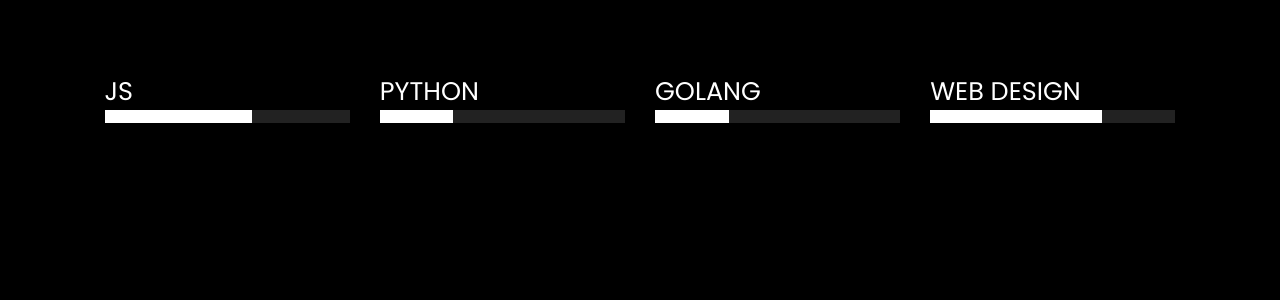
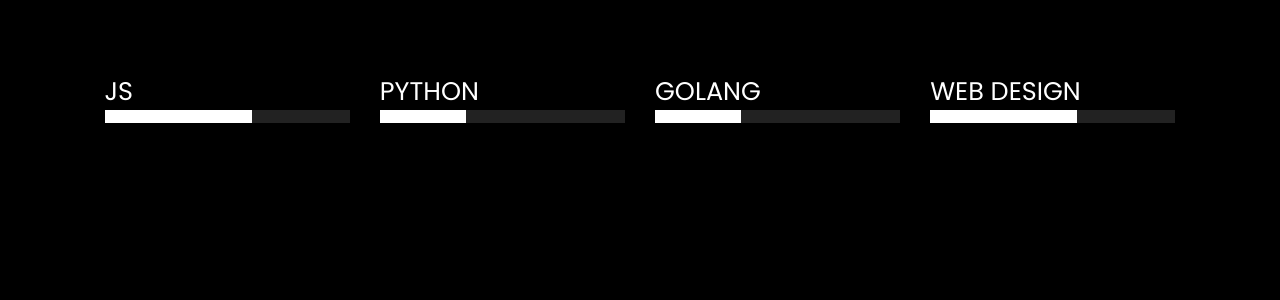
Before and after one commit to alanrme/xilog, a Jekyll site: the page built from index.html, in a window 1280 px wide. Shown: the part 1425-1725 px from the top of the page. Built offline with Jekyll 4.4.1, drawn with Linux system fonts in a browser that asks for light colours; nearby versions of some CDN libraries.

Commit message:
Percentage adjustments

```diff
--- a/index.html
+++ b/index.html
@@ -40,7 +40,7 @@ title: Xilog
             class="aos col col-md-3 aos-trigger">
                 <p>PYTHON</p>
                 <div class="progress">
-                    <div class="progress-bar" role="progressbar" style="width:30%;"></div>
+                    <div class="progress-bar" role="progressbar" style="width:35%;"></div>
                 </div>
             </div>
 
@@ -48,7 +48,7 @@ title: Xilog
             class="aos col col-md-3 aos-trigger">
                 <p>GOLANG</p>
                 <div class="progress">
-                    <div class="progress-bar" role="progressbar" style="width:30%;"></div>
+                    <div class="progress-bar" role="progressbar" style="width:35%;"></div>
                 </div>
             </div>
 
@@ -56,7 +56,7 @@ title: Xilog
             class="aos col col-md-3 aos-trigger">
                 <p>WEB DESIGN</p>
                 <div class="progress">
-                    <div class="progress-bar" role="progressbar" style="width:70%;"></div>
+                    <div class="progress-bar" role="progressbar" style="width:60%;"></div>
                 </div>
             </div>
         </div>
```
